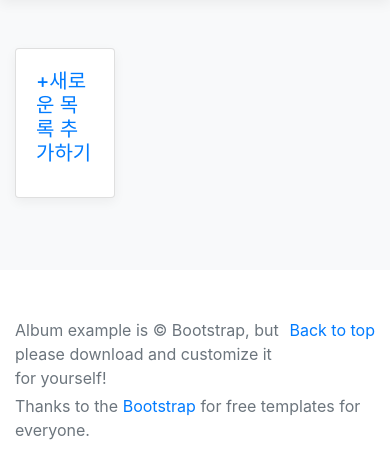
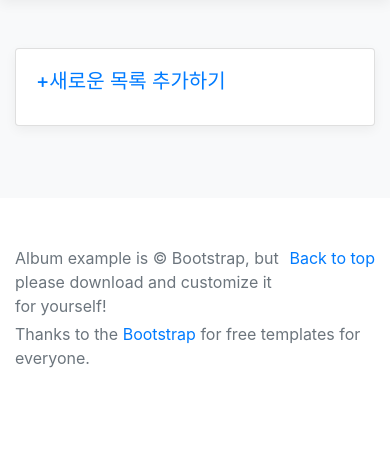
Before and after one commit to jangjichang/Today-I-Learn, a Django app: page /todolist/ in a window 390 px wide. Shown: the part 56-518 px from the top of the page. Run offline with Django 3.2, Linux system fonts and the light colour scheme; the visitor is signed in with stand-in values (Sample User, id 1); data that the repository does not hold is empty; some libraries are stand-ins or nearby versions.

Commit message:
수정 - 반응형을 위해 class 수정

```diff
--- a/StudyWithMentor/assignment_003_feedback/src/todolist/templates/todolist/work_list.html
+++ b/StudyWithMentor/assignment_003_feedback/src/todolist/templates/todolist/work_list.html
@@ -8,7 +8,7 @@
     <!--object_list가 있으면 work 출력 후 마지막에 +Add another work 출력-->
     {% if object_list %}
         {% for work in object_list %}
-            <div class="col-4">
+            <div class="col-md-4 col-sm-4">
                 <div class="card mb-4 box-shadow">
                     <div class="card-body">
                         <h5 class="card-title"><a href="{% url 'todolist:work_update' work.id %}">{{ work.name }}</a></h5>
@@ -32,7 +32,7 @@
             </div>
             {% if forloop.last %}
             <!--object_list가 있을 때 마지막 work 출력 후 +Add another work 출력-->
-                <div class="col-4">
+                <div class="col-md-4 col-sm-4">
                     <div class="card mb-4 box-shadow">
                         <div class="card-body">
                             <h5 class="card-title"><a href="{% url 'todolist:work_add' %}">+새로운 목록 추가하기</a></h5>
@@ -43,7 +43,7 @@
         {% endfor %}
     {% else %}
     <!--object_list가 없으면 +Add a work 출력-->
-        <div class="col-4">
+        <div class="col-md-4 col-sm-4">
             <div class="card mb-4 box-shadow">
                 <div class="card-body">
                     <h5 class="card-title"><a href="{% url 'todolist:work_add' %}">+새로운 목록 추가하기</a></h5>
```
